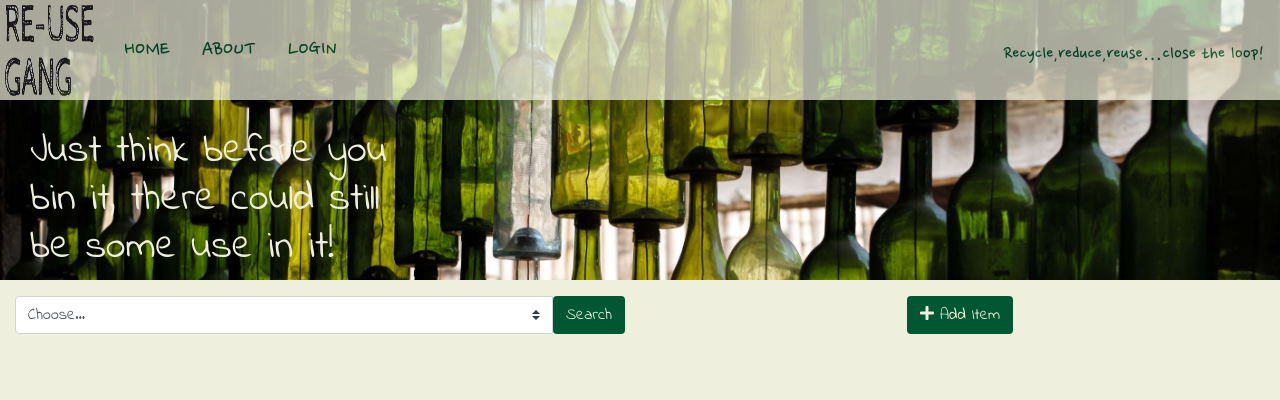
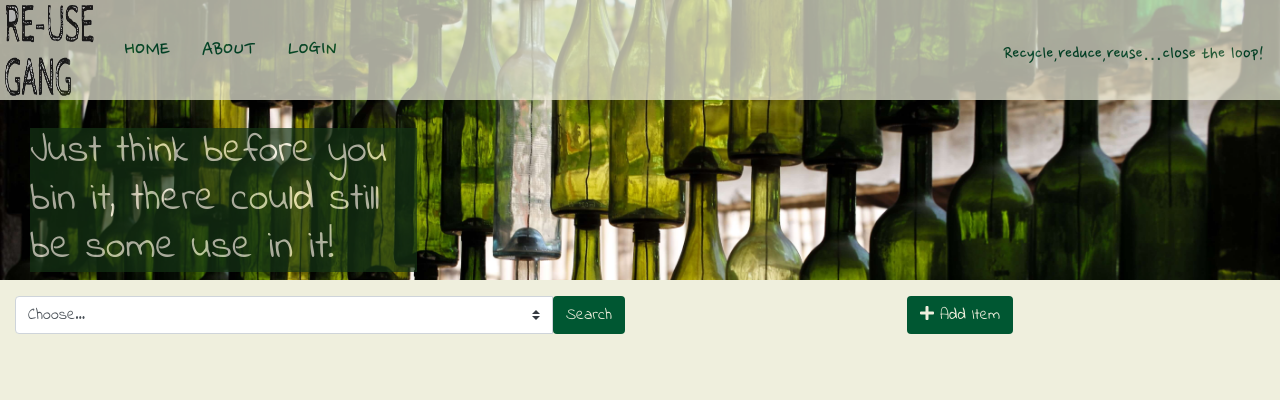
Before and after one commit to mkuti/reuse_gang_project, a Flask app: page / in a window 1280 px wide. Shown: the top 400 px of the page. Run offline with Flask 2, Linux system fonts and the light colour scheme; data that the repository does not hold is empty; some libraries are stand-ins or nearby versions.

Commit message:
fixed color, bgcolor and opacity of attention

```diff
--- a/static/css/style.css
+++ b/static/css/style.css
@@ -127,6 +127,8 @@ div a {
 }
 
 .attention {
+    background-color: #153415;
+    opacity: 0.7;
     color:#EFEFDD;
     font-family: 'Indie Flower', sans-serif;
     font-size: 2.5rem;
```
